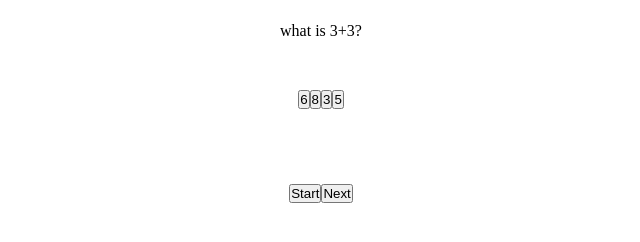
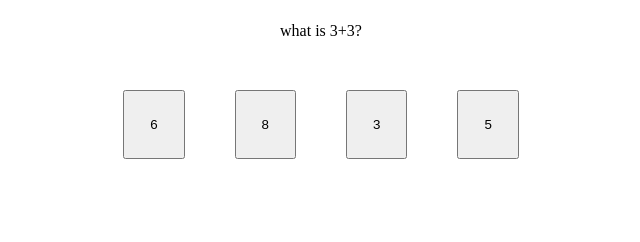
Before and after one commit to Ollie-Judge/Quizz-App, a plain HTML site: page index.html in a window 1280 px wide. Both pictures are taken after a click on the button "Start". Shown: the part 90-332 px from the top of the page, without its empty margins (319-959 px from the left). Drawn offline with Linux system fonts and the light colour scheme.

Commit message:
removed next button, sorted issue of loading failing, finished game logic

```diff
--- a/index.html
+++ b/index.html
@@ -14,8 +14,7 @@
         <div id="answerButtonsContainer"></div>
       </div>
       <div id="controls">
-        <button id="startButton">Start</button
-        ><button id="nextButton">Next</button>
+        <button id="startButton">Start</button>
       </div>
     </div>
     <script src="script.js"></script>
--- a/script.js
+++ b/script.js
@@ -7,7 +7,8 @@ const answerButtonsContainer = document.getElementById(
 let currentQuestionAnswers;
 
 const start = () => {
-  const randomQuestion = Math.floor(Math.random() * 4);
+  startButton.classList = "hidden";
+  const randomQuestion = Math.floor(Math.random() * 3);
   let question = questions[randomQuestion].question;
   questionContainer.innerHTML = question;
   currentQuestionAnswers = questions[randomQuestion].answers;
@@ -44,7 +45,10 @@ const checkAnswer = (e) => {
 };
 
 const next = () => {
-  console.log("remove buttons");
+  while (answerButtonsContainer.firstChild) {
+    answerButtonsContainer.removeChild(answerButtonsContainer.firstChild);
+  }
+  start();
 };
 
 startButton.addEventListener("click", start);
--- a/style.css
+++ b/style.css
@@ -3,3 +3,12 @@
   margin: 25px auto;
   text-align: center;
 }
+
+.hidden {
+  visibility: hidden;
+}
+
+button {
+  padding: 25px;
+  margin: 25px;
+}
```
